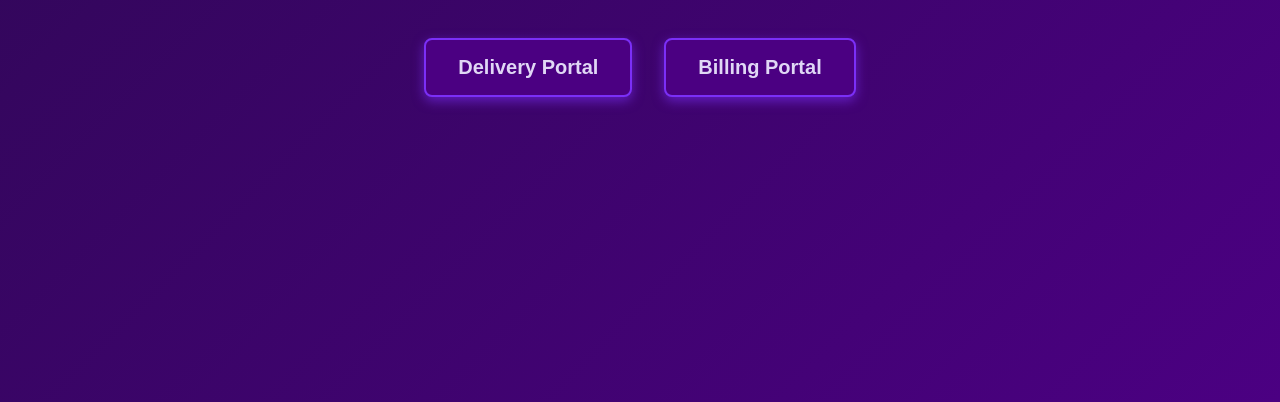
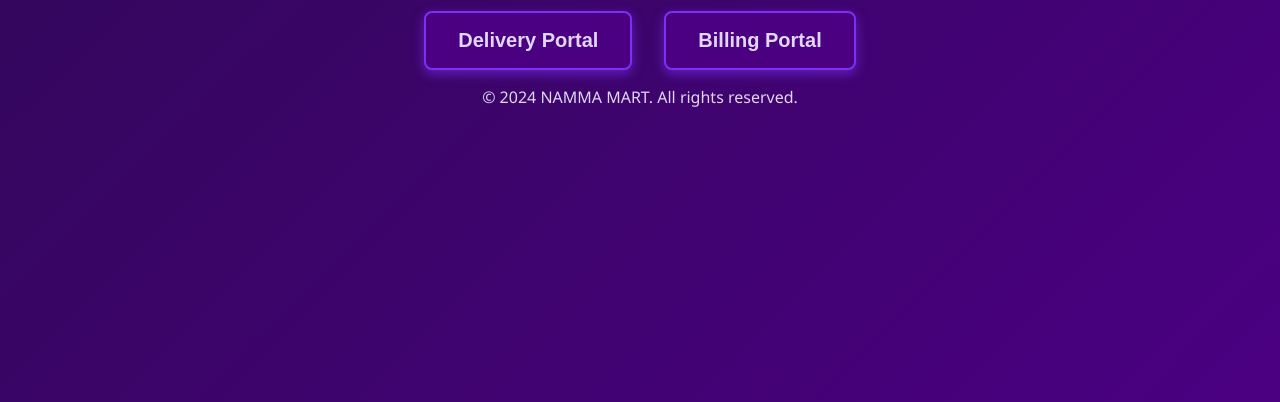
Before and after one commit to noxzplayz/nmemp, a plain HTML site: page index.html in a window 1280 px wide. Shown: the part 398-800 px from the top of the page. Drawn offline with Linux system fonts and the light colour scheme.

Commit message:
Update index.html

```diff
--- a/index.html
+++ b/index.html
@@ -15,5 +15,8 @@
     <button type="button">Delivery Portal</button>
     <button type="button">Billing Portal</button>
   </div>
+  <footer>
+    <p>© 2024 NAMMA MART. All rights reserved.</p>
+  </footer>
 </body>
 </html>
```
